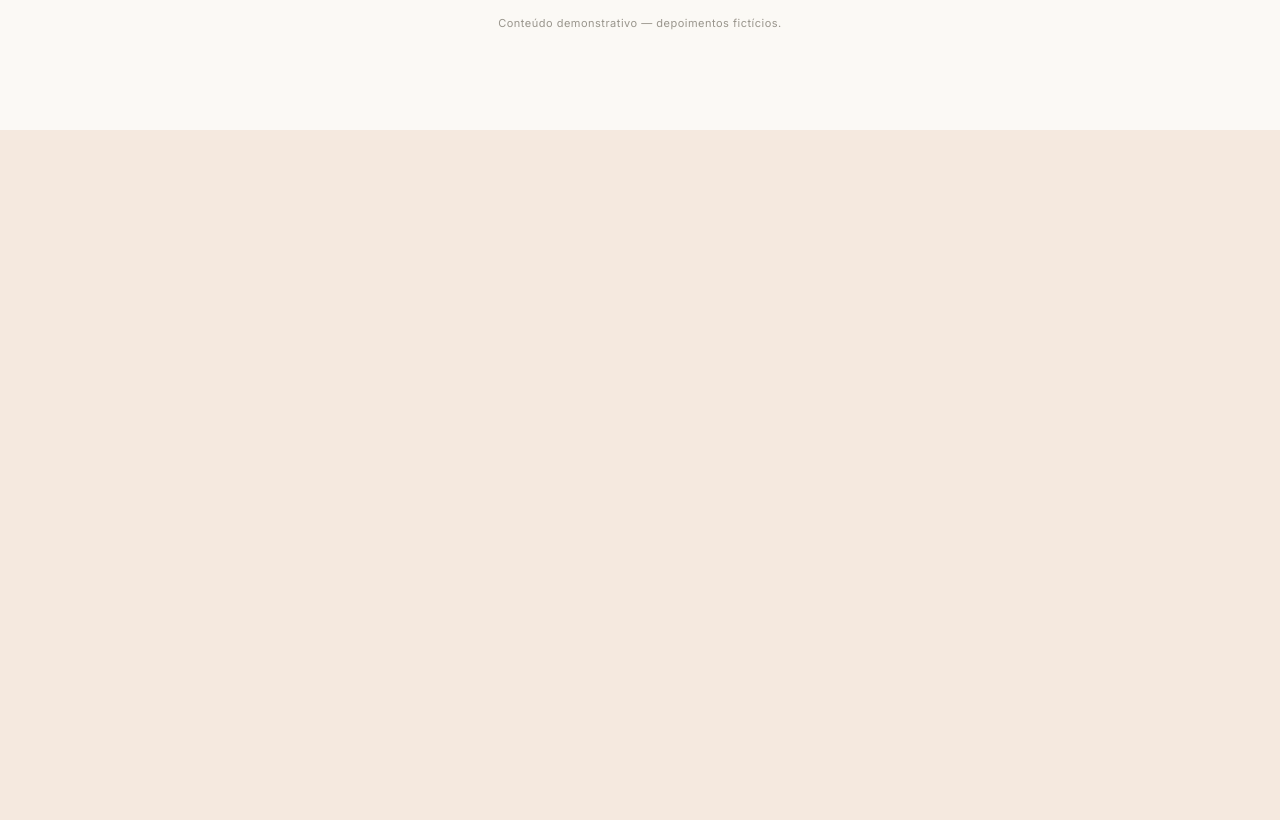
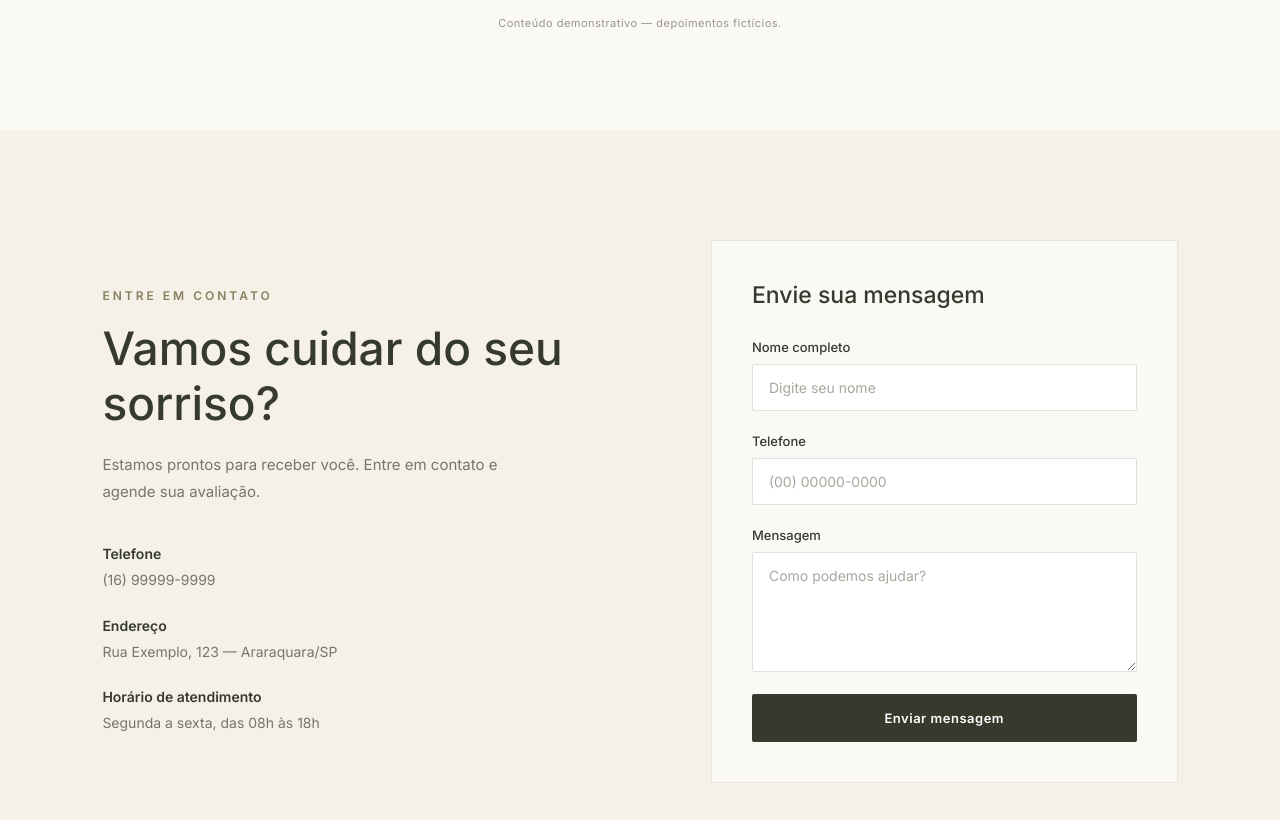
Before and after one commit to CaioDalNegro/dental-clinic-landing-page, a React (Vite) app: page / in a window 1280 px wide. Shown: the part 3640-4460 px from the top of the page. Before the commit the page ends 3770 px from the top, so only its background shows below. Built offline with nearby package versions, Linux system fonts and the light colour scheme.

Commit message:
FEAT: implementa seção de contato

```diff
--- a/src/App.jsx
+++ b/src/App.jsx
@@ -3,6 +3,7 @@ import Hero from "./sections/Hero/Hero";
 import About from "./sections/About/About";
 import Treatments from "./sections/Treatments/Treatments";
 import Testimonials from "./sections/Testimonials/Testimonials";
+import Contact from "./sections/Contact/Contact";
 
 function App() {
   return (
@@ -14,6 +15,7 @@ function App() {
         <About />
         <Treatments />
         <Testimonials />
+        <Contact />
       </main>
     </>
   );
--- a/src/sections/Contact/Contact.css
+++ b/src/sections/Contact/Contact.css
@@ -0,0 +1,196 @@
+.contact {
+  padding: 110px 8%;
+  background-color: #F5F0E8;
+}
+
+.contact__container {
+  max-width: 1200px;
+  margin: 0 auto;
+
+  display: grid;
+  grid-template-columns: 1fr 0.9fr;
+  gap: 90px;
+  align-items: center;
+}
+
+/* Informações */
+
+.contact__eyebrow {
+  display: block;
+  margin-bottom: 18px;
+
+  color: #89805F;
+  font-size: 12px;
+  font-weight: 600;
+  letter-spacing: 3px;
+}
+
+.contact__title {
+  max-width: 500px;
+  margin-bottom: 20px;
+
+  color: #363A2D;
+  font-size: clamp(32px, 4vw, 46px);
+  font-weight: 500;
+  line-height: 1.2;
+}
+
+.contact__description {
+  max-width: 440px;
+  margin-bottom: 40px;
+
+  color: #77766C;
+  font-size: 15px;
+  line-height: 1.8;
+}
+
+.contact__details {
+  display: flex;
+  flex-direction: column;
+  gap: 25px;
+}
+
+.contact__detail h3 {
+  margin-bottom: 7px;
+
+  color: #363A2D;
+  font-size: 14px;
+  font-weight: 600;
+}
+
+.contact__detail p {
+  color: #77766C;
+  font-size: 14px;
+  line-height: 1.6;
+}
+
+/* Formulário */
+
+.contact__form-wrapper {
+  padding: 40px;
+
+  background-color: #FBF9F5;
+  border: 1px solid #EAE5DC;
+}
+
+.contact__form-title {
+  margin-bottom: 30px;
+
+  color: #363A2D;
+  font-size: 23px;
+  font-weight: 500;
+}
+
+.contact__form {
+  display: flex;
+  flex-direction: column;
+  gap: 22px;
+}
+
+.contact__field {
+  display: flex;
+  flex-direction: column;
+  gap: 9px;
+}
+
+.contact__field label {
+  color: #363A2D;
+  font-size: 13px;
+  font-weight: 500;
+}
+
+.contact__field input,
+.contact__field textarea {
+  width: 100%;
+  padding: 14px 16px;
+
+  background-color: #FFFFFF;
+  border: 1px solid #E5E0D7;
+  border-radius: 2px;
+
+  color: #363A2D;
+  font-family: inherit;
+  font-size: 14px;
+
+  outline: none;
+  transition: border-color 0.3s ease;
+}
+
+.contact__field input:focus,
+.contact__field textarea:focus {
+  border-color: #89805F;
+}
+
+.contact__field input::placeholder,
+.contact__field textarea::placeholder {
+  color: #AAA69D;
+}
+
+.contact__field textarea {
+  resize: vertical;
+  min-height: 120px;
+}
+
+/* Botão */
+
+.contact__button {
+  width: 100%;
+  padding: 16px;
+
+  background-color: #363A2D;
+  border: none;
+  border-radius: 2px;
+
+  color: #FFFFFF;
+  font-family: inherit;
+  font-size: 13px;
+  font-weight: 600;
+  letter-spacing: 0.5px;
+
+  cursor: pointer;
+  transition: background-color 0.3s ease;
+}
+
+.contact__button:hover {
+  background-color: #89805F;
+}
+
+/* Responsividade */
+
+@media (max-width: 900px) {
+  .contact {
+    padding: 85px 6%;
+  }
+
+  .contact__container {
+    grid-template-columns: 1fr 1fr;
+    gap: 40px;
+  }
+
+  .contact__form-wrapper {
+    padding: 28px;
+  }
+}
+
+@media (max-width: 650px) {
+  .contact {
+    padding: 70px 5%;
+  }
+
+  .contact__container {
+    grid-template-columns: 1fr;
+    gap: 45px;
+  }
+
+  .contact__title {
+    font-size: 34px;
+  }
+
+  .contact__description {
+    margin-bottom: 30px;
+  }
+
+  .contact__form-wrapper {
+    padding: 25px 20px;
+  }
+}
--- a/src/sections/Contact/Contact.jsx
+++ b/src/sections/Contact/Contact.jsx
@@ -0,0 +1,90 @@
+import "./Contact.css";
+
+function Contact() {
+  return (
+    <section className="contact" id="contato">
+      <div className="contact__container">
+
+        <div className="contact__info">
+          <span className="contact__eyebrow">
+            ENTRE EM CONTATO
+          </span>
+
+          <h2 className="contact__title">
+            Vamos cuidar do seu sorriso?
+          </h2>
+
+          <p className="contact__description">
+            Estamos prontos para receber você.
+            Entre em contato e agende sua avaliação.
+          </p>
+
+          <div className="contact__details">
+            <div className="contact__detail">
+              <h3>Telefone</h3>
+              <p>(16) 99999-9999</p>
+            </div>
+
+            <div className="contact__detail">
+              <h3>Endereço</h3>
+              <p>Rua Exemplo, 123 — Araraquara/SP</p>
+            </div>
+
+            <div className="contact__detail">
+              <h3>Horário de atendimento</h3>
+              <p>Segunda a sexta, das 08h às 18h</p>
+            </div>
+          </div>
+        </div>
+
+        <div className="contact__form-wrapper">
+          <h3 className="contact__form-title">
+            Envie sua mensagem
+          </h3>
+
+          <form className="contact__form">
+            <div className="contact__field">
+              <label htmlFor="name">Nome completo</label>
+              <input
+                type="text"
+                id="name"
+                name="name"
+                placeholder="Digite seu nome"
+                required
+              />
+            </div>
+
+            <div className="contact__field">
+              <label htmlFor="phone">Telefone</label>
+              <input
+                type="tel"
+                id="phone"
+                name="phone"
+                placeholder="(00) 00000-0000"
+                required
+              />
+            </div>
+
+            <div className="contact__field">
+              <label htmlFor="message">Mensagem</label>
+              <textarea
+                id="message"
+                name="message"
+                rows="5"
+                placeholder="Como podemos ajudar?"
+                required
+              />
+            </div>
+
+            <button type="submit" className="contact__button">
+              Enviar mensagem
+            </button>
+          </form>
+        </div>
+
+      </div>
+    </section>
+  );
+}
+
+export default Contact;
```
